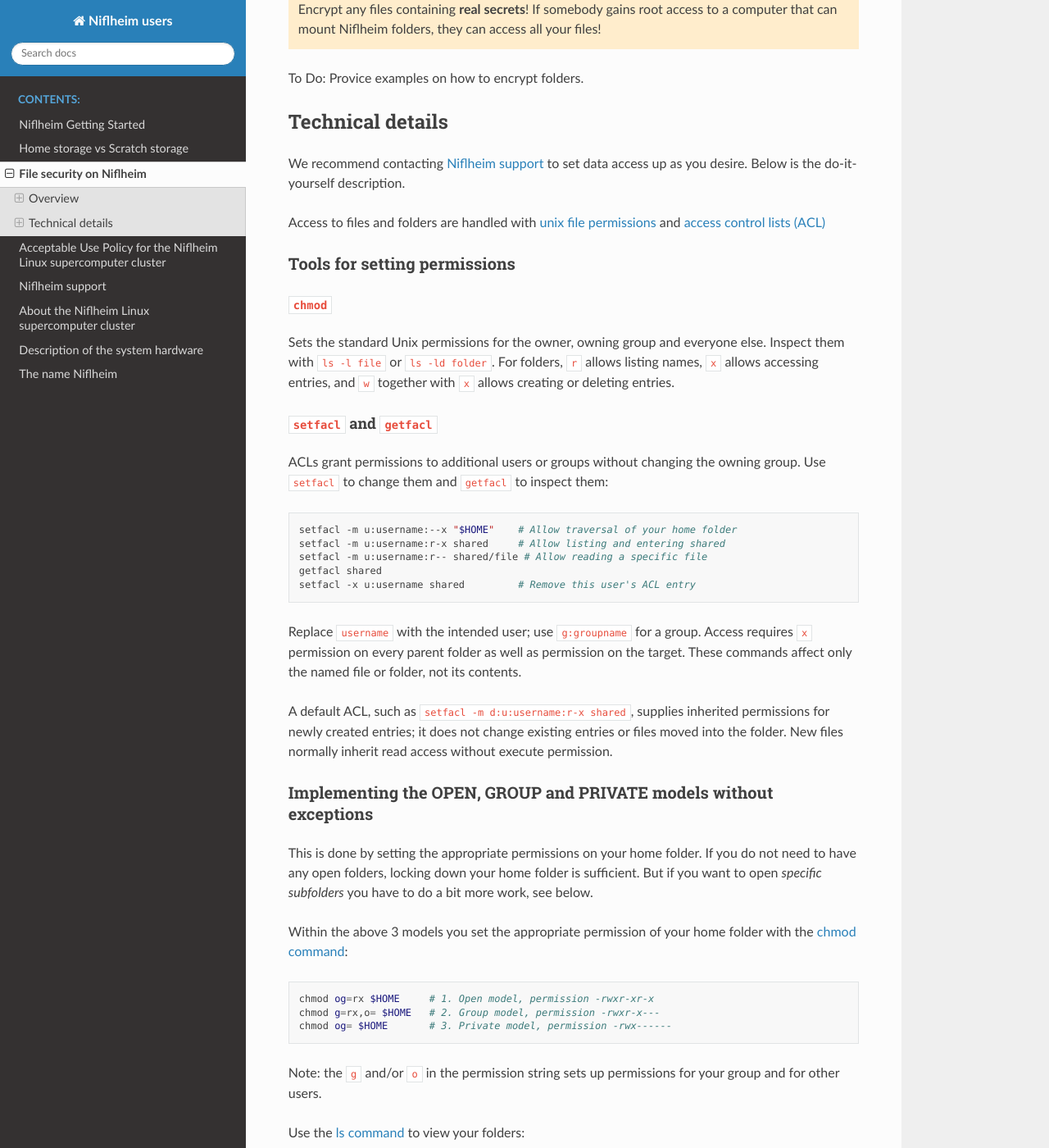
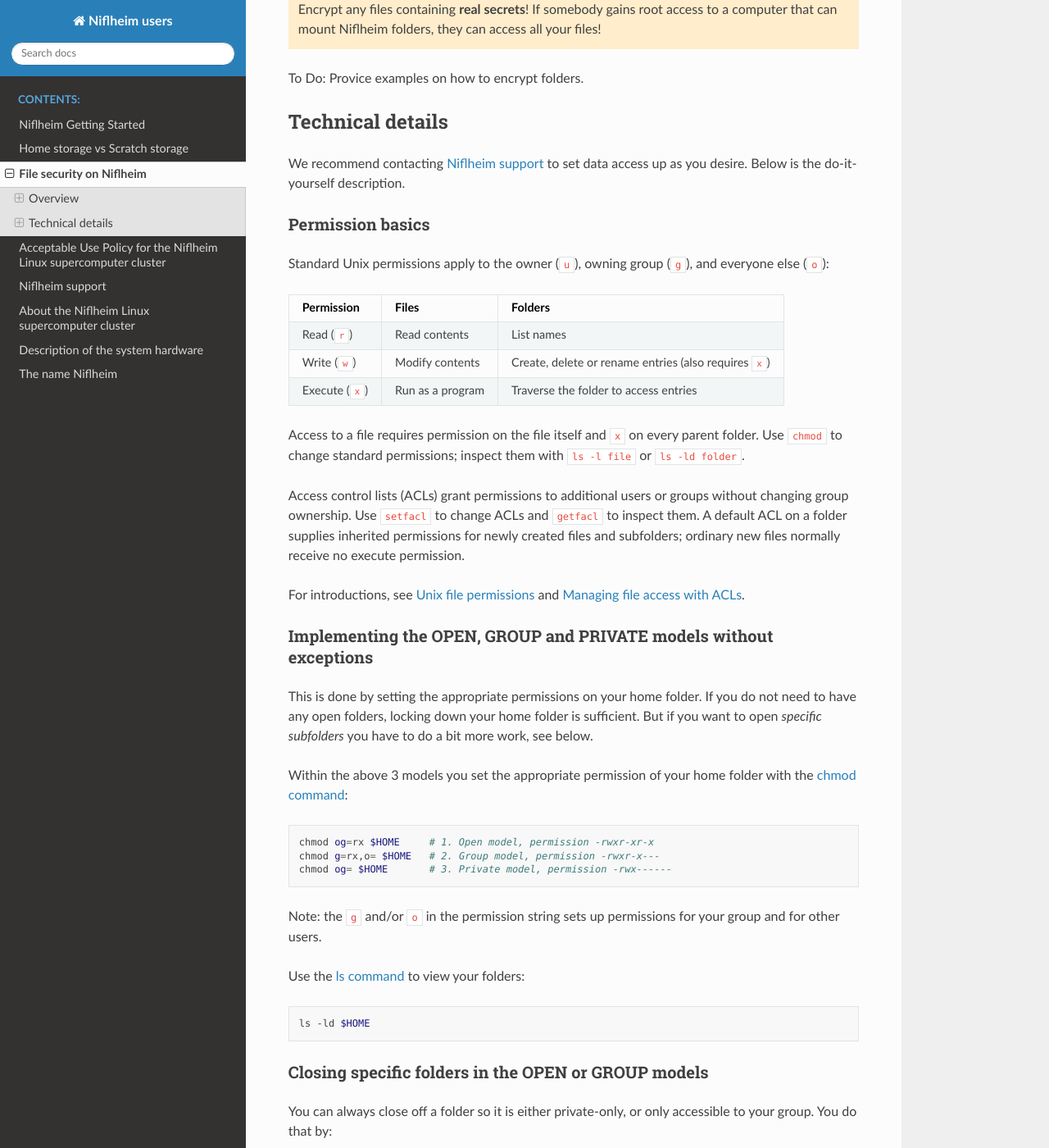
Before and after one commit to OleHolmNielsen/Niflheim_users, a Sphinx documentation site: the page built from docs/File_security_on_Niflheim.rst, in a window 1280 px wide and 1400 px high, scrolled down 985 px. Shown: the whole window at 82% size. Built offline with Sphinx 7.4.7 and the Read the Docs theme 3.1.0, drawn with Linux system fonts in a browser that asks for light colours; some of the changed text lies outside the part shown.

Commit message:
reworked basics

```diff
--- a/docs/File_security_on_Niflheim.rst
+++ b/docs/File_security_on_Niflheim.rst
@@ -58,43 +58,40 @@ Technical details
 We recommend contacting :ref:`Niflheim_support` to set data access up as you desire.
 Below is the do-it-yourself description.
 
-Access to files and folders are handled with `unix file permissions <https://compenv.phys.ethz.ch/linux/basics_1/31_basic_permissions/>`_ and `access control lists (ACL) <https://docs.tacc.utexas.edu/tutorials/acls/>`_
+Permission basics
+-----------------
 
-Tools for setting permissions
------------------------------
+Standard Unix permissions apply to the owner (``u``), owning group (``g``), and everyone else (``o``):
 
-|chmod|_
-++++++++
+.. list-table::
+   :header-rows: 1
 
-Sets the standard Unix permissions for the owner, owning group and everyone else.
-Inspect them with ``ls -l file`` or ``ls -ld folder``.
-For folders, ``r`` allows listing names, ``x`` allows accessing entries, and ``w`` together with ``x`` allows creating or deleting entries.
+   * - Permission
+     - Files
+     - Folders
+   * - Read (``r``)
+     - Read contents
+     - List names
+   * - Write (``w``)
+     - Modify contents
+     - Create, delete or rename entries (also requires ``x``)
+   * - Execute (``x``)
+     - Run as a program
+     - Traverse the folder to access entries
+
+Access to a file requires permission on the file itself and ``x`` on every parent folder.
+Use |chmod|_ to change standard permissions; inspect them with ``ls -l file`` or ``ls -ld folder``.
+
+Access control lists (ACLs) grant permissions to additional users or groups without changing group ownership.
+Use |setfacl|_ to change ACLs and |getfacl|_ to inspect them.
+A default ACL on a folder supplies inherited permissions for newly created files and subfolders;
+ordinary new files normally receive no execute permission.
+
+For introductions, see `Unix file permissions <https://compenv.phys.ethz.ch/linux/basics_1/31_basic_permissions/>`_
+and `Managing file access with ACLs <https://docs.rc.fas.harvard.edu/kb/acls-facls/>`_.
 
 .. |chmod| replace:: ``chmod``
 .. _chmod: https://en.wikipedia.org/wiki/Chmod
-
-|setfacl|_ and |getfacl|_
-+++++++++++++++++++++++++
-
-ACLs grant permissions to additional users or groups without changing the owning group.
-Use |setfacl|_ to change them and |getfacl|_ to inspect them:
-
-.. code-block:: bash
-
-   setfacl -m u:username:--x "$HOME"    # Allow traversal of your home folder
-   setfacl -m u:username:r-x shared     # Allow listing and entering shared
-   setfacl -m u:username:r-- shared/file # Allow reading a specific file
-   getfacl shared
-   setfacl -x u:username shared         # Remove this user's ACL entry
-
-Replace ``username`` with the intended user; use ``g:groupname`` for a group.
-Access requires ``x`` permission on every parent folder as well as permission on the target.
-These commands affect only the named file or folder, not its contents.
-
-A default ACL, such as ``setfacl -m d:u:username:r-x shared``, supplies inherited permissions for newly created entries;
-it does not change existing entries or files moved into the folder.
-New files normally inherit read access without execute permission.
-
 .. |setfacl| replace:: ``setfacl``
 .. |getfacl| replace:: ``getfacl``
 .. _setfacl: https://man7.org/linux/man-pages/man1/setfacl.1.html
@@ -186,6 +185,9 @@ Now you need to open your folder (in this example named ``shared``) with the des
 
 - To make the folder readable by a user, set the modify the ACL and set the default also:
 
+  ``-R`` applies recursively; ``X`` grants execute access to directories and files already executable by anyone.
+  The ``d:`` prefix sets the default ACL for inheritance.
+
   .. code-block:: bash
 
      setfacl -R -m u:username:rX shared  # Read access; execute for directories and existing executables
@@ -196,6 +198,10 @@ Now you need to open your folder (in this example named ``shared``) with the des
   Files copied with the `cp command`_ may inherit the default ACL, but options such as ``-p`` or ``-a`` preserve source permissions and ACLs instead.
   Files moved with the `mv command`_ retain their ACLs; rerun the two commands above after moving files or copying with preserved permissions.
   Check effective access with ``getfacl``.
+
+  For example, ``getfacl`` may show ``user:username:r-x  #effective:r--``:
+  the user was granted read and execute access, but the ACL mask allows only read access.
+  Changing group permissions with ``chmod`` changes this mask and can therefore affect the user's access.
 
 - To make a folder, subfolders or files **readable by everyone**,
   the folder and all its subfolders should be given read and execute permissions for everyone,
```
Also changed, not shown: other parts of docs/File_security_on_Niflheim.rst (+2 -0 lines).
